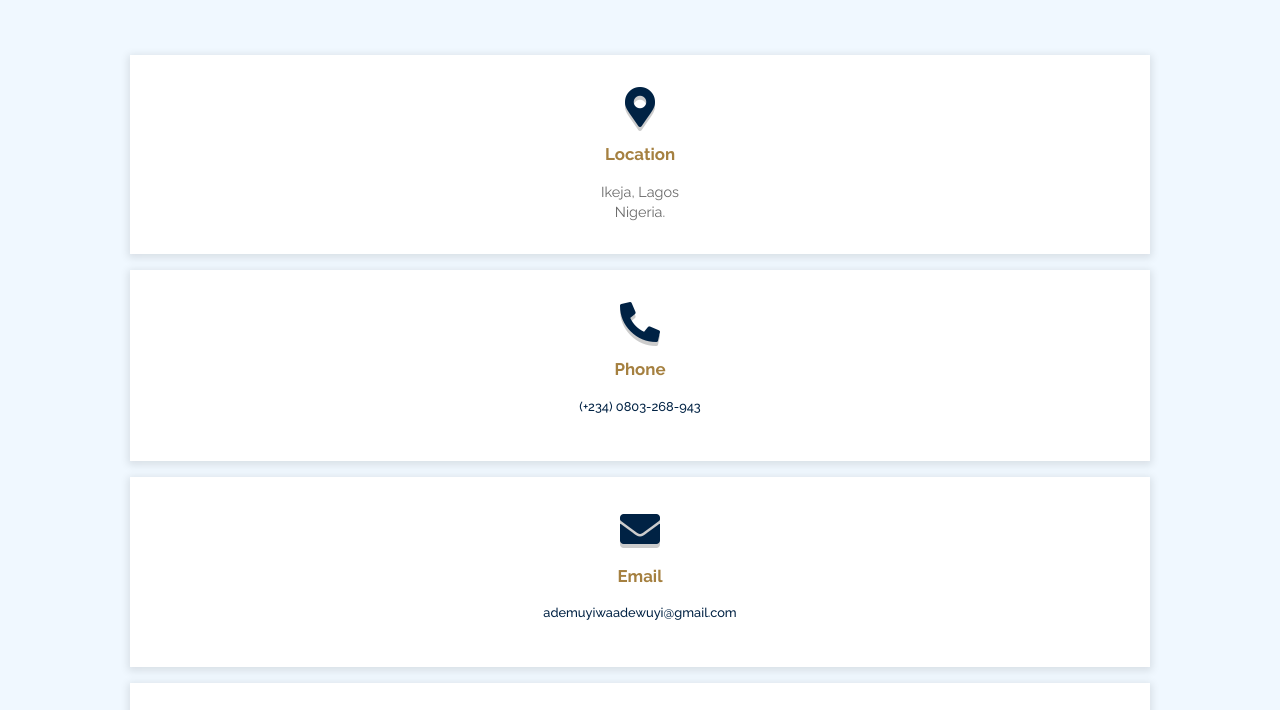
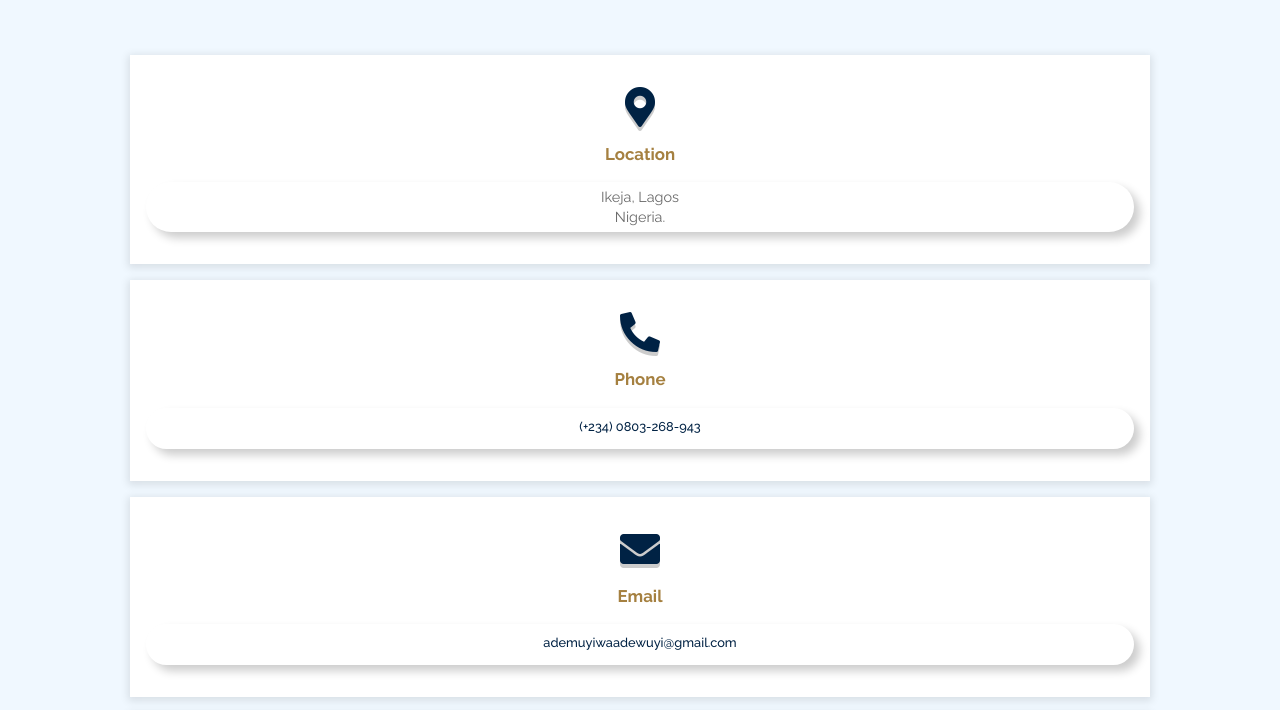
Before and after one commit to firerum/Portfolio1, a plain HTML site: page contact.html in a window 1280 px wide. Shown: the part 203-913 px from the top of the page. Drawn offline with Linux system fonts and the light colour scheme.

Commit message:
i added neumorphsim to the contact section

```diff
--- a/contact.css
+++ b/contact.css
@@ -77,6 +77,7 @@ main .flex > a {
 
 main .flex > p {
    order: 3;
+   padding: 5px 0;
 }
 
 main .flex > .social-media {
--- a/contact.html
+++ b/contact.html
@@ -45,22 +45,22 @@
                <div class="location flex">
                   <h3>Location</h3>
                   <i class="fas fa-map-marker-alt"></i>
-                  <p>Ikeja, Lagos <br>Nigeria.</p>
+                  <p class="neumorphism">Ikeja, Lagos <br>Nigeria.</p>
                </div>
                <div class="phone-contact flex">
                   <h3>Phone</h3>
                   <i class="fas fa-phone-alt"></i>
-                  <a href="tel:+2348032689453">(+234) 0803-268-943</a>
+                  <a href="tel:+2348032689453" class="neumorphism">(+234) 0803-268-943</a>
                </div>
                <div class="email flex">
                   <h3>Email</h3>
                   <i class="fas fa-envelope"></i>
-                  <a href="mailto:ademuyiwaadewuyi@gmail.com">ademuyiwaadewuyi@gmail.com</a>
+                  <a href="mailto:ademuyiwaadewuyi@gmail.com" class="neumorphism">ademuyiwaadewuyi@gmail.com</a>
                </div>
                <div class="chat flex">
                   <h3>Chat</h3>
                   <i class="fas fa-comments"></i>
-                  <div class="social-media">
+                  <div class="social-media neumorphism">
                      <a href="https://twitter.com/thesoleStar"><i class="fab fa-twitter"></i></a>
                      <a href="https://www.instagram.com/wunaty/"><i class="fab fa-instagram"></i></a>
                      <a href="https://mobile.facebook.com/ademuyiwa.ife"><i class="fa fa-facebook last" aria-hidden="true"></i></a>
--- a/style.css
+++ b/style.css
@@ -77,6 +77,19 @@ button {
     position: relative;
     z-index: 1;
     padding: 0.5rem;
+}
+
+.neumorphism {
+   border-radius: 25px;
+   padding: 10px 0;
+   background-color: linear-gradient(22deg, #e6e6e6, #fff);
+   box-shadow: 6px 6px 10px 0 rgba(0, 0, 0, .2),
+               11px -11px 10px #fff;
+   transition: box-shadow 250ms ease-out;
+}
+
+.neumorphism:hover {
+    box-shadow: 6px 6px 10px 0 rgba(0, 0, 0, .3);
 }
 
 .container {
```
